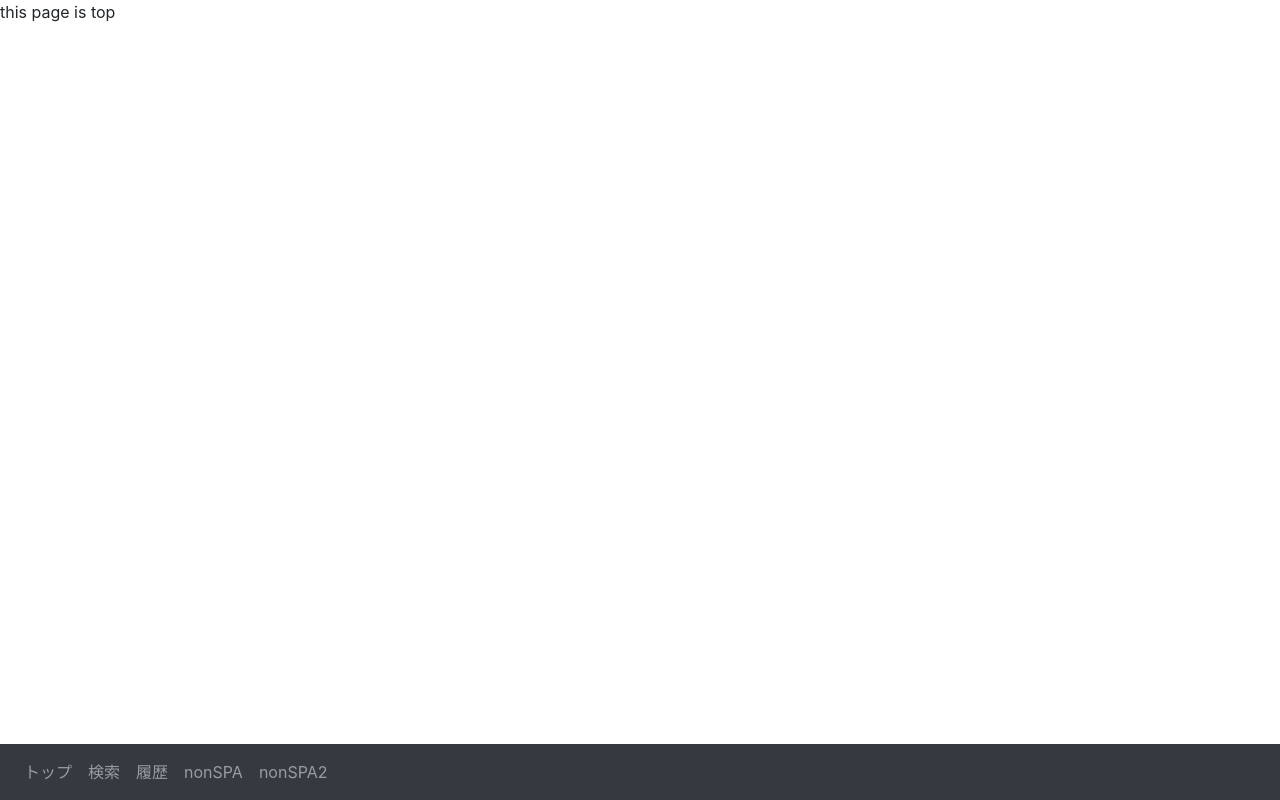
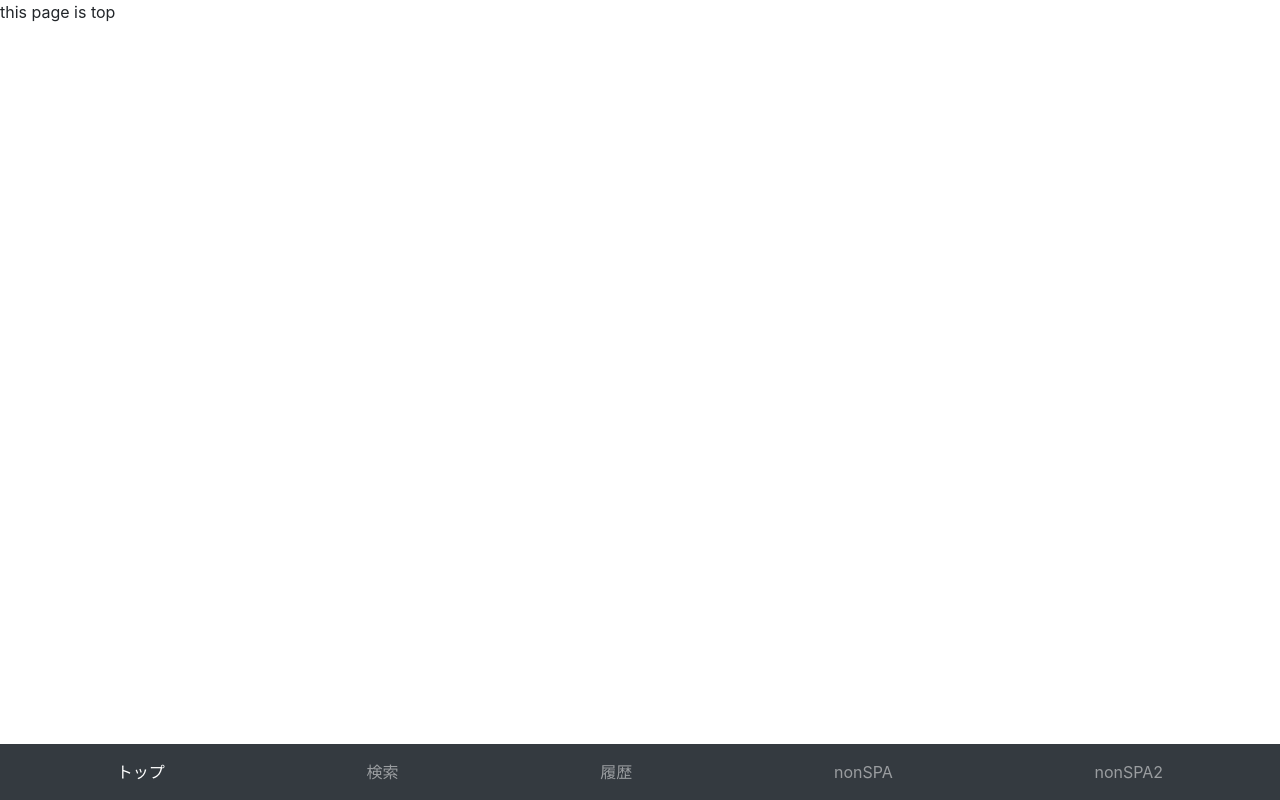
Before and after one commit to yuu-eguci/carsensor-sketch, a Vue app: page / in a window 1280 px wide. Built offline with nearby package versions, Linux system fonts and the light colour scheme; the HTML template or start-up script is replaced by a standard one.

Commit message:
#5 Add header justify-content-around

```diff
--- a/src/App.vue
+++ b/src/App.vue
@@ -9,21 +9,30 @@
         aria-controls="nav-content" aria-expanded="false" aria-label="Toggle navigation">
         <span class="navbar-toggler-icon"></span>
       </button>
-      <div class="collapse navbar-collapse" id="nav-content">
+      <!-- NOTE: 左右を空けて等間隔にするため justify-content-around をつけ、全 nav-item に navbar-nav を割り振っています。 -->
+      <div class="collapse navbar-collapse justify-content-around" id="nav-content">
         <ul class="navbar-nav">
-          <li class="nav-item">
+          <li class="nav-item active">
             <router-link to="/" class="nav-link">トップ</router-link>
           </li>
+        </ul>
+        <ul class="navbar-nav">
           <li class="nav-item">
             <router-link to="/items" class="nav-link">検索</router-link>
           </li>
+        </ul>
+        <ul class="navbar-nav">
           <li class="nav-item">
             <router-link to="/item" class="nav-link">履歴</router-link>
           </li>
+        </ul>
+        <ul class="navbar-nav">
           <li class="nav-item">
             <!-- NOTE: SPA ではないページも作るつもりです。 -->
             <a class="nav-link" href="#">nonSPA</a>
           </li>
+        </ul>
+        <ul class="navbar-nav">
           <li class="nav-item">
             <a class="nav-link" href="#">nonSPA2</a>
           </li>
```
